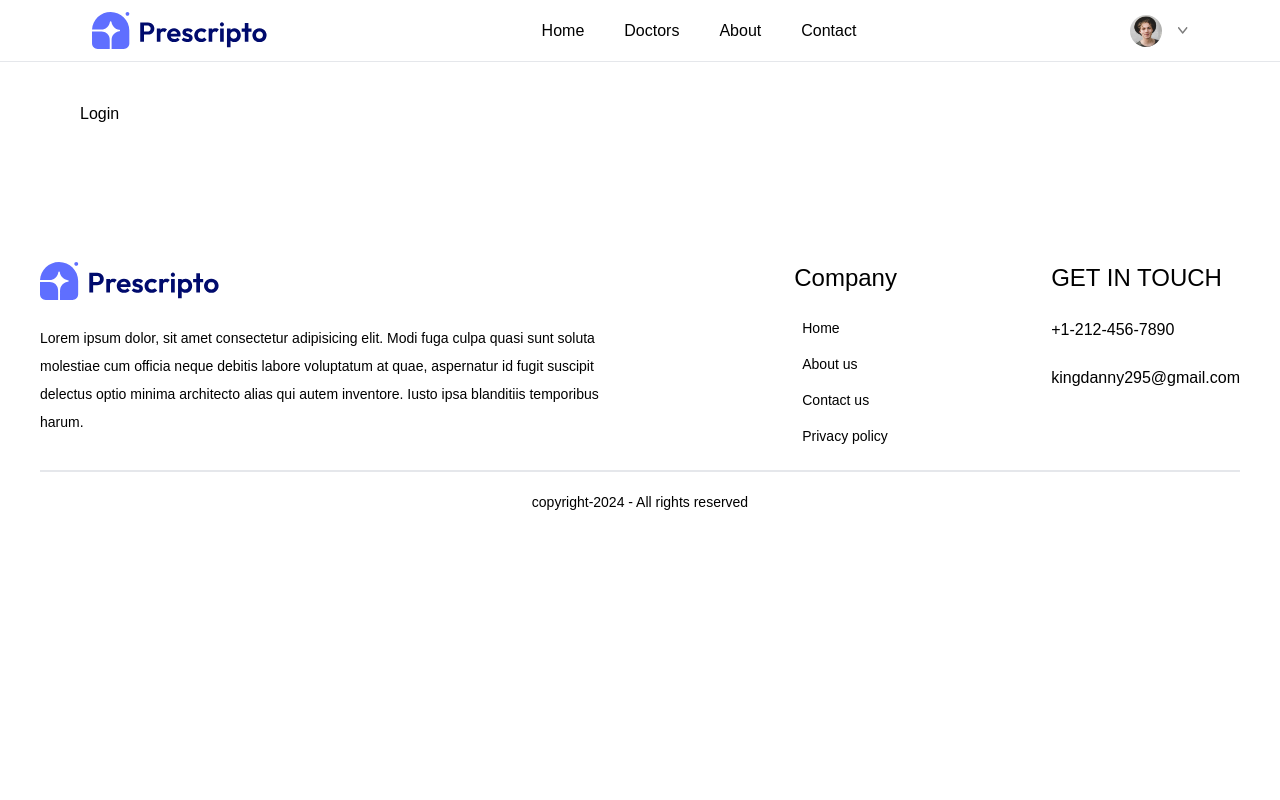
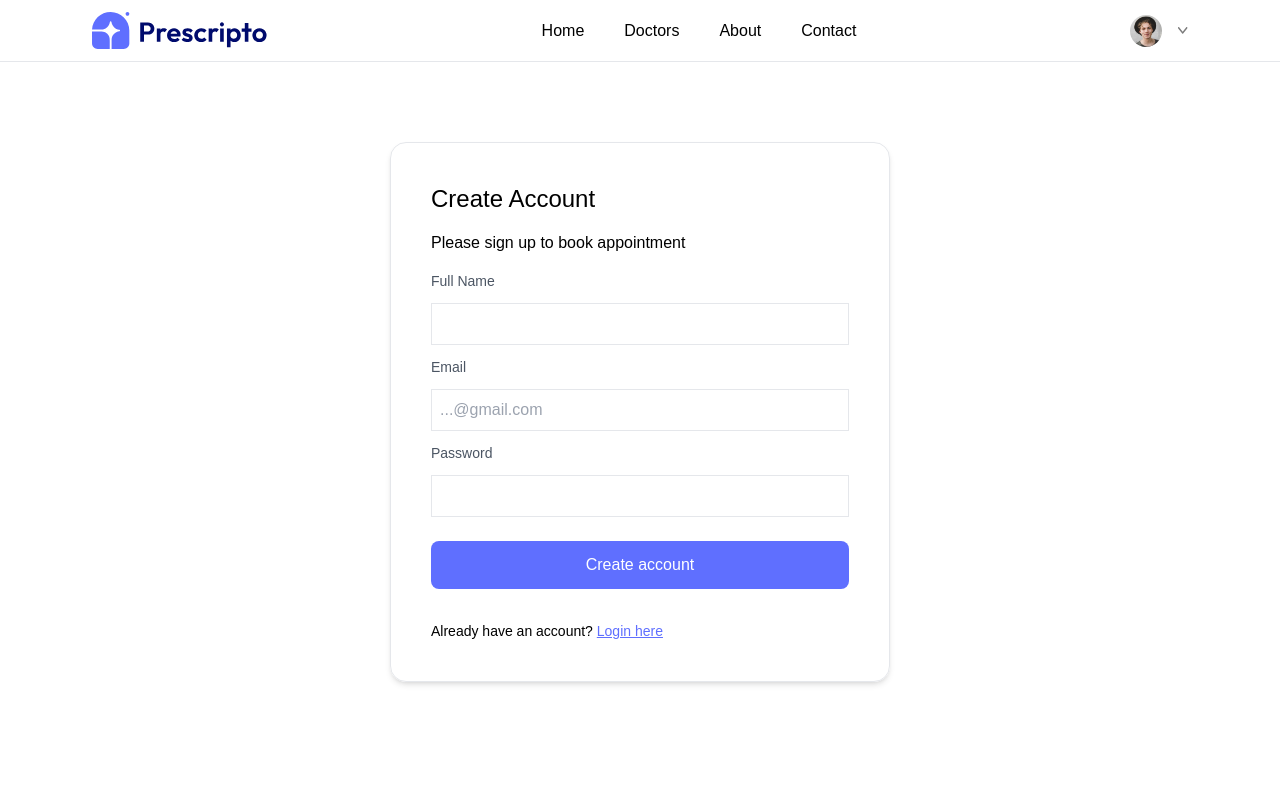
Before and after one commit to Vader4k/prescripto, a React (Vite) app in the folder frontend/: page /auth in a window 1280 px wide. Shown: the top 800 px of the page. Built offline with nearby package versions, Linux system fonts and the light colour scheme; a web font is replaced by a local one.

Commit message:
@add/ implemented hookform with zod validator to handle input validation to reduce backend load

```diff
--- a/frontend/package.json
+++ b/frontend/package.json
@@ -10,11 +10,14 @@
     "preview": "vite preview"
   },
   "dependencies": {
+    "@hookform/resolvers": "^3.9.0",
     "axios": "^1.7.7",
     "react": "^18.3.1",
     "react-dom": "^18.3.1",
+    "react-hook-form": "^7.53.0",
     "react-router-dom": "^6.26.2",
-    "react-toastify": "^10.0.5"
+    "react-toastify": "^10.0.5",
+    "zod": "^3.23.8"
   },
   "devDependencies": {
     "@eslint/js": "^9.9.0",
--- a/frontend/src/pages/Auth.tsx
+++ b/frontend/src/pages/Auth.tsx
@@ -1,10 +1,122 @@
+import { useState } from "react";
+import { useForm } from "react-hook-form";
+import { zodResolver } from "@hookform/resolvers/zod";
+import { RegistrationSchema, LoginSchema } from "../utils/Validator";
 
-const Auth = () => {
-  return (
-    <div>
-      Login
-    </div>
-  )
+interface FormData {
+  fullname?: string;
+  email: string;
+  password: string;
 }
 
-export default Auth
+const Auth: React.FC = () => {
+  const [formType, setFormType] = useState<string>("register");
+
+  // choose the appropriate schema based on form type
+  const schema = formType === "register" ? RegistrationSchema : LoginSchema;
+
+  const {
+    register,
+    handleSubmit,
+    formState: { errors },
+  } = useForm<FormData>({
+    resolver: zodResolver(schema),
+  });
+
+  const onSubmit = (data: FormData) => {
+    if (formType === "register") {
+      console.log("register form data", data);
+    } else {
+      console.log("login form data", data);
+    }
+  };
+
+  return (
+    <section>
+      <div className="flex flex-col gap-4 max-w-[500px] mx-auto border p-10 my-10 rounded-2xl shadow-md">
+        <h1 className="font-medium">
+          {formType === "register" ? "Create Account" : "Login"}
+        </h1>
+        <p>
+          Please {formType === "register" ? "sign up" : "login"} to book
+          appointment
+        </p>
+        <form
+          className="flex flex-col items-start gap-3"
+          onSubmit={handleSubmit(onSubmit)}
+        >
+          {formType === "register" && (
+            <div className="flex flex-col w-full gap-3">
+              <label className="text-sm text-gray-600" htmlFor="fullname">
+                Full Name
+              </label>
+              <input
+                className="p-2 border outline-none"
+                placeholder=""
+                type="text"
+                id="fullname"
+                required
+                {...register("fullname")}
+              />
+              {errors.fullname && (
+                <p className="text-sm text-red-500">
+                  {errors.fullname.message}
+                </p>
+              )}
+            </div>
+          )}
+          <div className="flex flex-col w-full gap-3">
+            <label className="text-sm text-gray-600" htmlFor="email">
+              Email
+            </label>
+            <input
+              className="p-2 border outline-none"
+              placeholder="...@gmail.com"
+              type="email"
+              id="email"
+              required
+              {...register("email")}
+            />
+            {errors.fullname && (
+              <p className="text-sm text-red-500">{errors.email?.message}</p>
+            )}
+          </div>
+          <div className="flex flex-col w-full gap-3">
+            <label className="text-sm text-gray-600" htmlFor="password">
+              Password
+            </label>
+            <input
+              className="p-2 border outline-none"
+              type="password"
+              id="password"
+              required
+              {...register("password")}
+            />
+            {errors.password && (
+              <p className="text-sm text-red-500">{errors.password.message}</p>
+            )}
+          </div>
+          <button
+            className="w-full p-3 my-3 font-medium text-white rounded-lg bg-primary"
+            type="submit"
+          >
+            {formType === "register" ? "Create account" : "Login"}
+          </button>
+          {formType === "register" ? (
+            <span className="mt-2 text-sm text-center">
+              Already have an account?{" "}
+              <button className="underline text-primary" onClick={() => setFormType("login")}>Login here</button>
+            </span>
+          ) : (
+            <span className="text-sm text-center ">
+              Don't have an account?{" "}
+              <button className="underline text-primary" onClick={() => setFormType("register")}>register</button>
+            </span>
+          )}
+        </form>
+      </div>
+    </section>
+  );
+};
+
+export default Auth;
--- /dev/null
+++ b/frontend/src/utils/Validator.ts
@@ -0,0 +1,12 @@
+import {z} from 'zod'
+
+export const RegistrationSchema = z.object({
+    fullname: z.string().min(3, "Name must be at least 3 characters long"),
+    email: z.string().email("Invalid email address"),
+    password: z.string().min(5, "Password should be at least 5 characters long")
+})
+
+export const LoginSchema = z.object({
+    email: z.string().email("Invalid email address"),
+    password: z.string().min(5, "password should be at least 5 characters lonng")
+})
```
Also changed, not shown: 1 other file (tests, documents, lock files or other folders).
